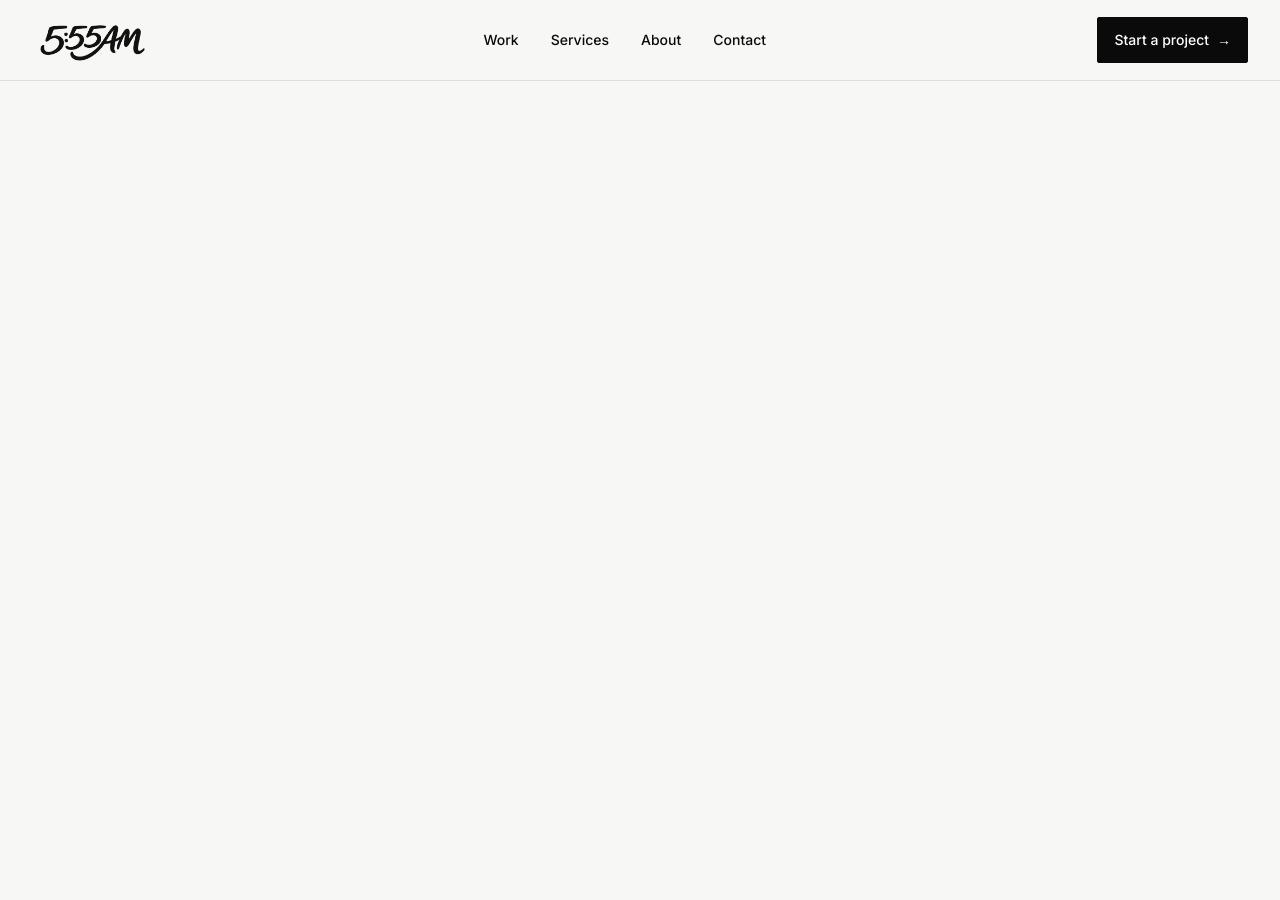
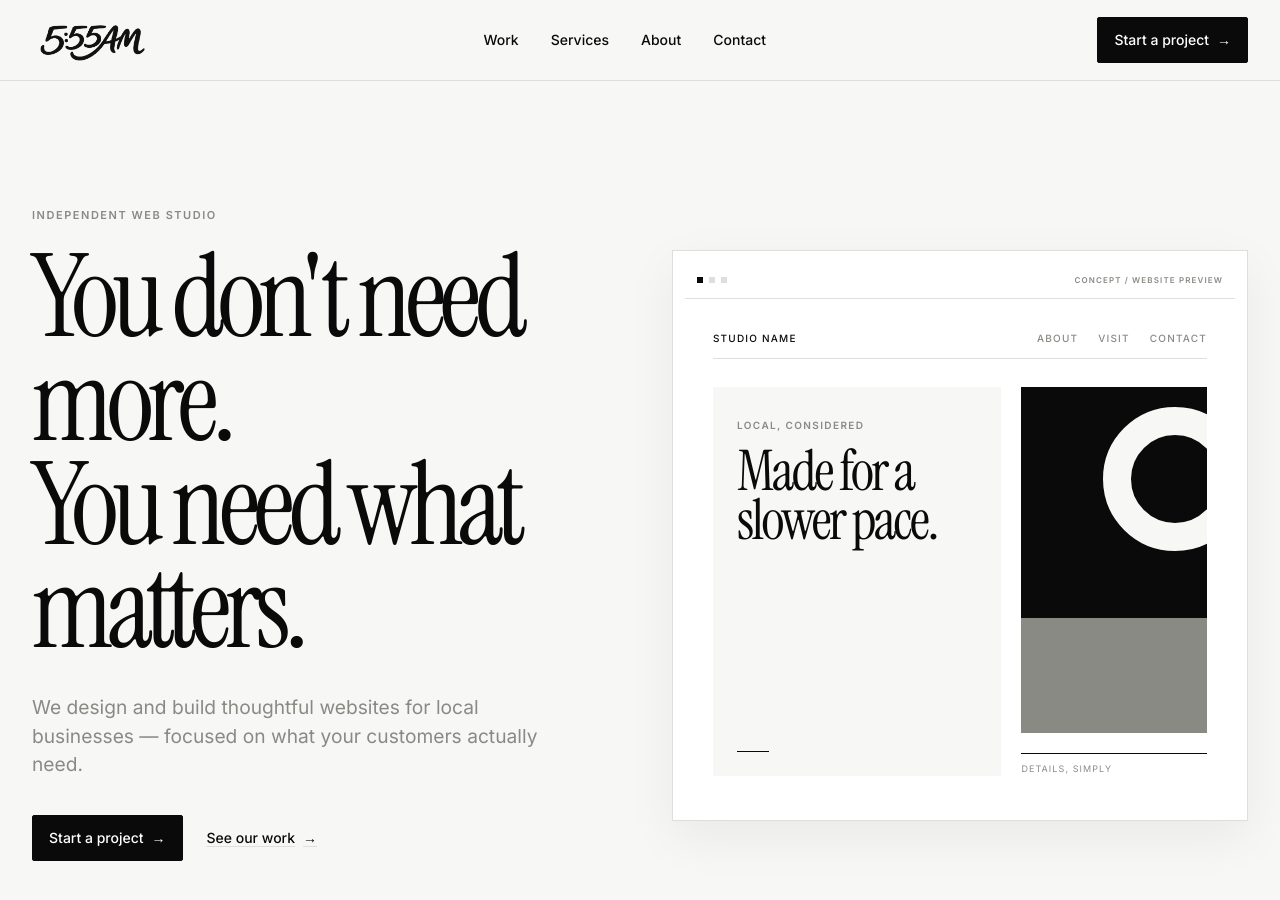
Before and after one commit to 555amowner-bit/555am-studio, a Next.js app: page / in a window 1280 px wide. Shown: the top 900 px of the page. Before the commit the page ends 800 px from the top, so only its background shows below. Built offline with nearby package versions, Linux system fonts and the light colour scheme.

Commit message:
feat: add 5:55 AM hero section

```diff
--- a/app/page.tsx
+++ b/app/page.tsx
@@ -1,3 +1,5 @@
+import { Hero } from "@/components/hero";
+
 export default function Home() {
-  return <main />;
+  return <Hero />;
 }
--- /dev/null
+++ b/components/hero.tsx
@@ -0,0 +1,83 @@
+import Link from "next/link";
+
+export function Hero() {
+  return (
+    <main>
+      <section className="site-container py-16 sm:py-20 md:py-24 lg:py-32">
+        <div className="grid-12 items-center gap-y-14 md:gap-y-0">
+          <div className="col-span-12 md:col-span-7 xl:col-span-6">
+            <p className="eyebrow">Independent Web Studio</p>
+            <h1 className="type-display mt-6 max-w-[9.5ch]">
+              You don&apos;t need more. <br />
+              You need what matters.
+            </h1>
+            <p className="text-large mt-8 max-w-[34rem] text-stone">
+              We design and build thoughtful websites for local businesses — focused on
+              what your customers actually need.
+            </p>
+            <div className="mt-9 flex flex-wrap items-center gap-x-6 gap-y-4">
+              <Link href="/contact" className="button-primary">
+                Start a project <span className="button-arrow" aria-hidden="true">→</span>
+              </Link>
+              <Link href="/work" className="text-link">
+                See our work <span className="button-arrow" aria-hidden="true">→</span>
+              </Link>
+            </div>
+          </div>
+
+          <div className="col-span-12 md:col-span-5 xl:col-start-7 xl:col-span-6">
+            <div
+              className="ml-auto w-full max-w-[36rem] border border-border bg-white p-2 shadow-[0_1rem_3rem_rgba(10,10,10,0.06)] sm:p-3"
+              aria-hidden="true"
+            >
+              <div className="flex h-9 items-center justify-between border-b border-border px-2 sm:px-3">
+                <div className="flex gap-1.5">
+                  <span className="size-1.5 bg-ink" />
+                  <span className="size-1.5 bg-border" />
+                  <span className="size-1.5 bg-border" />
+                </div>
+                <span className="font-sans text-[0.5rem] font-semibold tracking-[0.14em] text-stone">
+                  CONCEPT / WEBSITE PREVIEW
+                </span>
+              </div>
+
+              <div className="grid aspect-[1.08] grid-rows-[auto_1fr] gap-5 px-4 py-5 sm:gap-7 sm:px-7 sm:py-8">
+                <div className="flex items-center justify-between border-b border-border pb-3 font-sans text-[0.5625rem] font-medium uppercase tracking-[0.12em] text-ink sm:text-[0.625rem]">
+                  <span>Studio name</span>
+                  <div className="flex gap-3 text-stone sm:gap-5">
+                    <span>About</span>
+                    <span>Visit</span>
+                    <span>Contact</span>
+                  </div>
+                </div>
+
+                <div className="grid min-h-0 grid-cols-5 gap-3 sm:gap-5">
+                  <div className="col-span-3 flex min-h-0 flex-col justify-between bg-paper p-4 sm:p-6">
+                    <div>
+                      <span className="font-sans text-[0.5625rem] font-semibold uppercase tracking-[0.14em] text-stone sm:text-[0.625rem]">
+                        Local, considered
+                      </span>
+                      <p className="mt-3 font-display text-[clamp(1.75rem,4.4vw,3.5rem)] leading-[0.88] tracking-[-0.045em] text-ink">
+                        Made for a slower pace.
+                      </p>
+                    </div>
+                    <div className="mt-4 h-px w-8 bg-ink" />
+                  </div>
+                  <div className="col-span-2 grid min-h-0 grid-rows-[1fr_auto] gap-3 sm:gap-5">
+                    <div className="relative overflow-hidden bg-ink">
+                      <div className="absolute -right-8 top-5 size-24 rounded-full border-[1.25rem] border-paper sm:-right-10 sm:size-36 sm:border-[1.75rem]" />
+                      <div className="absolute bottom-0 left-0 h-1/3 w-full bg-stone" />
+                    </div>
+                    <div className="border-t border-ink pt-2 font-sans text-[0.5rem] uppercase tracking-[0.12em] text-stone sm:text-[0.5625rem]">
+                      Details, simply
+                    </div>
+                  </div>
+                </div>
+              </div>
+            </div>
+          </div>
+        </div>
+      </section>
+    </main>
+  );
+}
```
